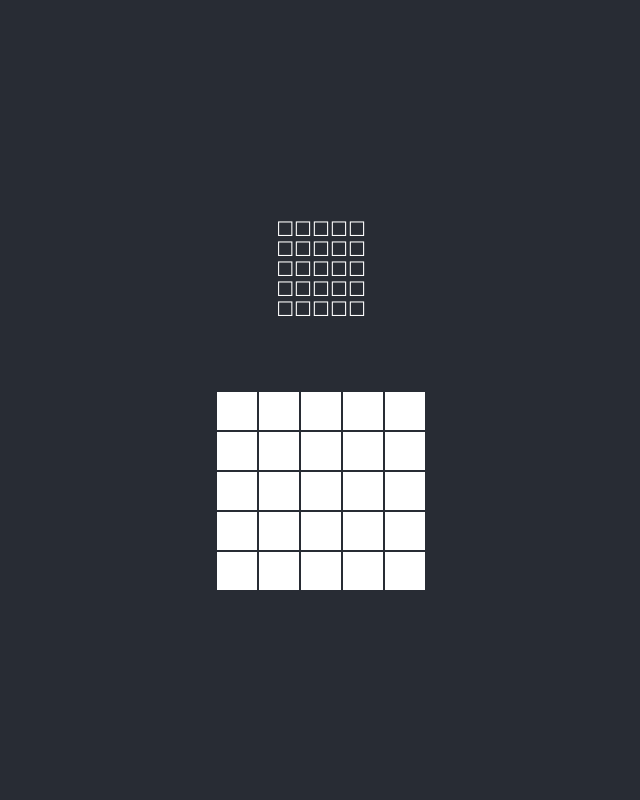
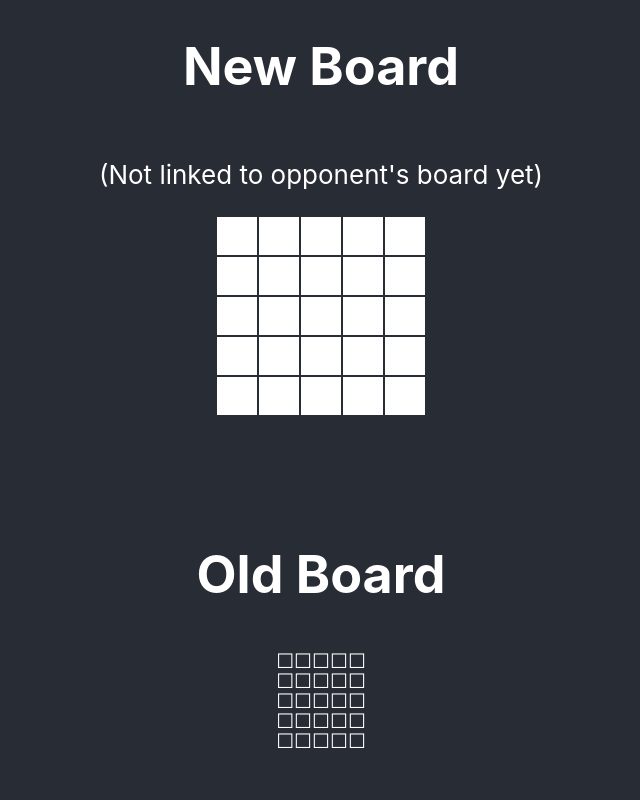
Before and after one commit to npgilman/mini-crossword, a React (Create React App) app in the folder crosswar/: page / in a window 1280 px wide. Shown: the top 800 px of the page, without its empty margins (319-959 px from the left). Built offline with nearby package versions, Linux system fonts and the light colour scheme.

Commit message:
New Board that acts like NYT board

```diff
--- a/crosswar/src/App.js
+++ b/crosswar/src/App.js
@@ -1,5 +1,6 @@
 import './App.css';
 import { useState } from 'react'
+import Grid from './components/Grid.js';
 
 function App() {
   // set a state so that Status Board can be altered in an external function
@@ -88,6 +89,13 @@ function App() {
   return (
     <div className="App">
       <header className="App-header">
+        <h1>New Board</h1>
+        <p>(Not linked to opponent's board yet)</p>
+        <Grid />
+        <br></br>
+        <br></br>
+        <br></br>
+        <h1>Old Board</h1>
 
         {/* Opponent status board */}
         <div id="opponent-board">
--- /dev/null
+++ b/crosswar/src/components/Grid.js
@@ -0,0 +1,171 @@
+import React, { useState, useRef } from 'react'
+
+export default function Grid() {
+const [grid, setGrid] = useState(Array(5).fill("").map(row => new Array(5).fill("")));
+const [selection, setSelection] = useState({ row: -1, col: -1, cell: [-1, -1]}); // used for blue highlights (row or col)
+
+const crosswordRef = useRef(null); // necessary for moving from one input to another after key press
+
+const handleCellClick = (e, rowIndex, colIndex) => { // highlight row or column
+
+    // make cursor go to end of the string :P
+    const cell = crosswordRef.current.querySelector('#cell' + rowIndex + '-' + colIndex +'');
+    cell.focus();
+    var val = e.target.value;
+    e.target.value = '';
+    e.target.value = val;
+
+
+    if (selection.row === rowIndex && selection.col === -1 && selection.cell[0] == rowIndex && selection.cell[1] == colIndex) {
+        // If the same cell is already selected, switch to highlighting column
+        setSelection({ row: -1, col: colIndex, cell: [rowIndex, colIndex]});
+    }
+    else if (selection.col == -1) {
+        setSelection({ row: rowIndex, col: -1, cell: [rowIndex, colIndex]});
+    }
+    else if (selection.row == -1) {
+        setSelection({ row: -1, col: colIndex, cell: [rowIndex, colIndex]});
+    }
+    else {
+        // Highlight the selected row
+        setSelection({ row: rowIndex, col: -1, cell: [rowIndex, colIndex]});
+    }
+};
+
+const handleCellChange = (e, rowIndex, colIndex) => {
+    // key entered is in e.key
+    if (e.key != "Backspace" && e.key.length > 1) {
+        // prevents keys like "Up" for the up arrow key from doing anything
+    }
+    else if (e.key == "Backspace") { // backspace pressed
+        if (e.target.value != "") {
+            e.target.value = "";
+            const updatedGrid = [...grid];
+            updatedGrid[rowIndex][colIndex] = e.target.value;
+            setGrid(updatedGrid)
+        }
+        else {
+            // switch locations
+
+            // switch up a row
+            if (selection.row != -1) {
+                colIndex = colIndex - 1;
+                const cell = crosswordRef.current.querySelector('#cell' + rowIndex + '-' + colIndex +'');
+                if (cell) {
+                    // focuse
+                    cell.focus();
+                    console.log(cell.value)
+
+                    // remove letter thats there
+                    cell.value = "";
+                    console.log(cell.value)
+                    const updatedGrid = [...grid];
+                    updatedGrid[rowIndex][colIndex] = e.target.value;
+                    setGrid(updatedGrid)
+
+                    // change selection
+                    setSelection({ row: rowIndex, col: -1, cell: [rowIndex, colIndex]});
+                }
+            }
+
+            // switch up a column
+            else if (selection.col != -1) {
+                rowIndex = rowIndex - 1;
+                const cell = crosswordRef.current.querySelector('#cell' + rowIndex + '-' + colIndex +'');
+                if (cell) {
+                    // focus
+                    cell.focus();
+
+                    // remove letter thats there
+                    cell.value = "";
+                    const updatedGrid = [...grid];
+                    updatedGrid[rowIndex][colIndex] = e.target.value;
+                    setGrid(updatedGrid)
+
+                    // change selection
+                    setSelection({ row: -1, col: colIndex, cell: [rowIndex, colIndex]});
+                }
+            }
+        }
+    }
+    else {
+        // get last key entered and replace value with that last key entered
+
+        var string = e.key;
+        string = string[string.length - 1];
+        e.target.value = string;
+        //console.log(e.target.value);
+
+        // update internal grid
+        const updatedGrid = [...grid];
+        updatedGrid[rowIndex][colIndex] = e.target.value;
+        setGrid(updatedGrid);
+
+        // switch locations
+
+        // switch down a row
+        if (selection.row != -1) {
+            colIndex = colIndex + 1;
+            const cell = crosswordRef.current.querySelector('#cell' + rowIndex + '-' + colIndex +'');
+            if (cell) {
+                cell.focus();
+                setSelection({ row: rowIndex, col: -1, cell: [rowIndex, colIndex]});
+            }
+        }
+
+        // switch down a column
+        else if (selection.col != -1) {
+            rowIndex = rowIndex + 1;
+            const cell = crosswordRef.current.querySelector('#cell' + rowIndex + '-' + colIndex +'');
+            if (cell) {
+                cell.focus();
+                setSelection({ row: -1, col: colIndex, cell: [rowIndex, colIndex]});
+            }
+        }
+    }
+
+};
+
+const handleCellChange2 = (e) => {
+    // was giving me an error without this function, so its here but doesn't do anything...
+}
+
+function backgroundColor(rowIndex, colIndex) { // cell color
+    if (selection.cell[0] == rowIndex && selection.cell[1] == colIndex) { // current box
+        return "#ffda37"; // yellow
+    }
+    else if ((rowIndex === selection.row || colIndex === selection.col)) { // row or column
+        return "#a7d8fd"; // blue
+    }
+    else {
+        return "white";
+    }
+}
+
+  return (
+    <div ref={crosswordRef}>
+      {grid.map((row, rowIndex) => (
+        <div key={rowIndex}>
+          {row.map((cell, colIndex) => (
+            <input className="letter-box"
+              key={colIndex}
+              id={"cell"+rowIndex+"-"+colIndex}
+              value={cell}
+              onChange = {(e) => handleCellChange2(e)}
+              onKeyDown={(e) => handleCellChange(e, rowIndex, colIndex)}
+              onClick={(e) => handleCellClick(e, rowIndex, colIndex)}
+              style={{
+                backgroundColor:
+                backgroundColor(rowIndex, colIndex)
+              }}
+            />
+          ))}
+        </div>
+      ))}
+    </div>
+  );
+
+  return (
+    <div>Grid</div>
+  )
+}
```
